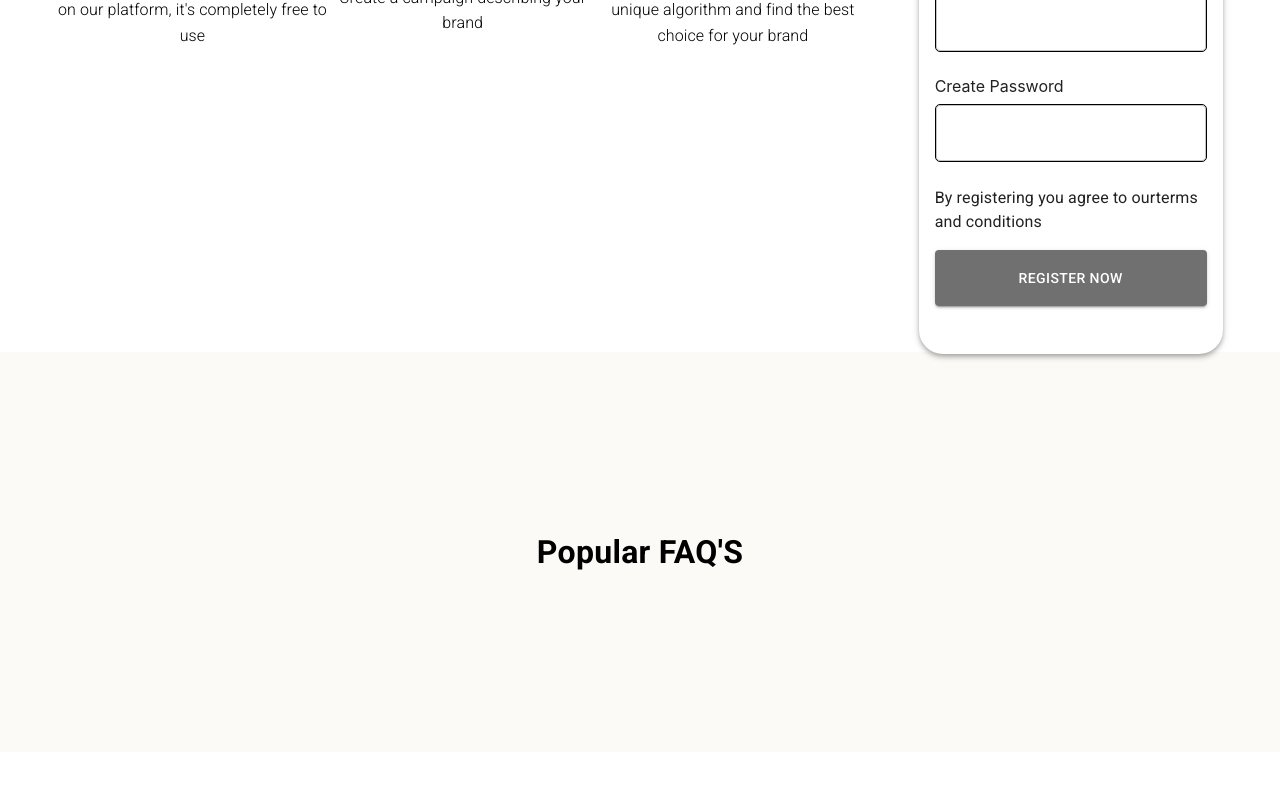
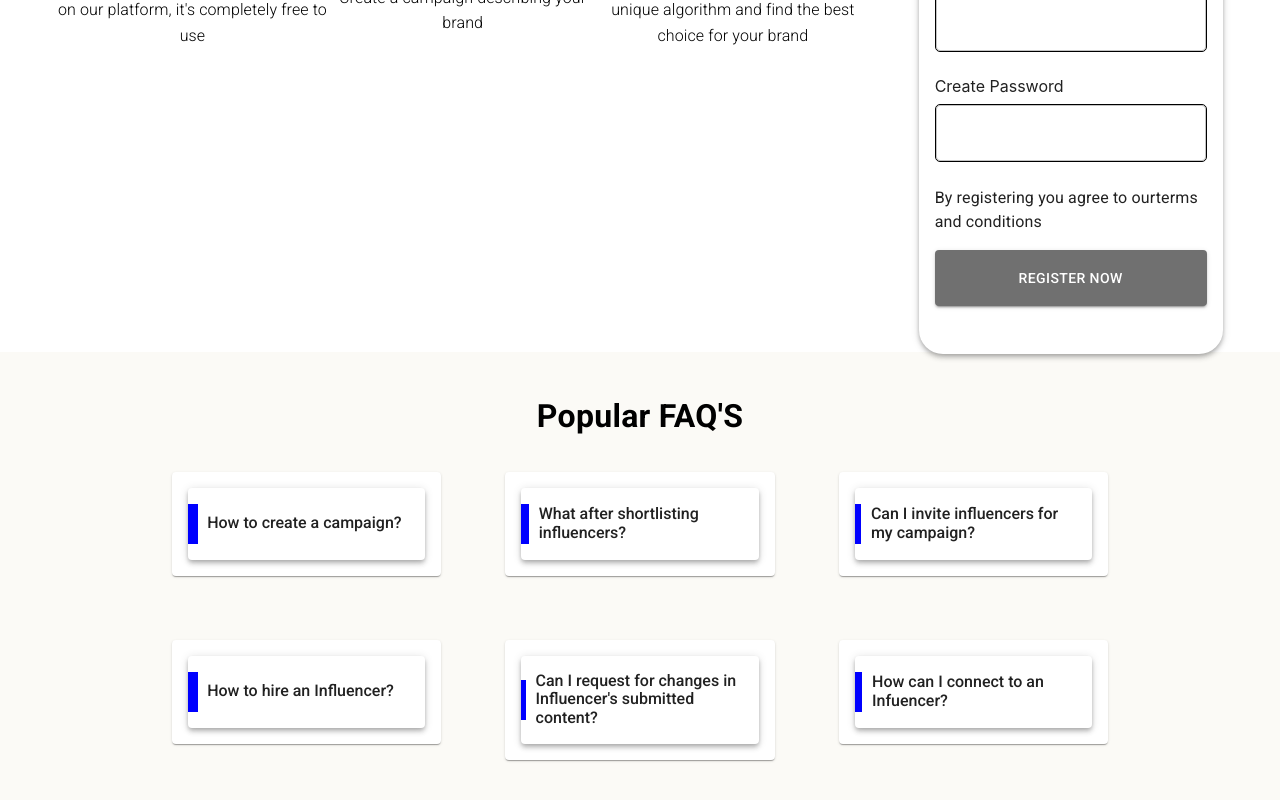
Before and after one commit to BisiDavi/influenza, a Next.js app: page / in a window 1280 px wide. Shown: the part 562-1362 px from the top of the page. Before the commit the page ends 1314 px from the top, so only its background shows below. Built offline with nearby package versions, Linux system fonts and the light colour scheme.

Commit message:
footer update

```diff
--- /dev/null
+++ b/components/faqCard.tsx
@@ -0,0 +1,57 @@
+import { useState } from "react";
+import { Card, Paper, Grid, Typography } from "@material-ui/core";
+import { footerStyles } from "@styles/footer.style";
+
+function FAQCard({ content }: FAQCardProps) {
+  const [showAnswer, setShowAnswer] = useState(false);
+  const classes = footerStyles();
+
+  function showAnswerHandler() {
+    setShowAnswer(!showAnswer);
+  }
+
+  const activeStyle = showAnswer ? "red" : "blue";
+
+  return (
+    <Card className={classes.faq}>
+      <Paper
+        elevation={4}
+        className={classes.question}
+        onClick={showAnswerHandler}
+      >
+        <span style={{ backgroundColor: activeStyle }}></span>
+        <Typography variant="h3">{content.question}</Typography>
+      </Paper>
+      {showAnswer && (
+        <div className={classes.answer}>
+          <Typography variant="body1">{content.answer}</Typography>
+        </div>
+      )}
+    </Card>
+  );
+}
+
+export default function FAQCards({ cards }: FAQCardsProps) {
+  return (
+    <Grid container xs={10} className="faq-cards">
+      {cards.map((card, index) => (
+        <Grid item xs={4} key={index}>
+          <FAQCard content={card} />
+        </Grid>
+      ))}
+    </Grid>
+  );
+}
+
+type faqCardType = {
+  answer: string;
+  question: string;
+};
+
+interface FAQCardProps {
+  content: faqCardType;
+}
+
+interface FAQCardsProps {
+  cards: faqCardType[];
+}
--- a/components/footer.tsx
+++ b/components/footer.tsx
@@ -1,11 +1,15 @@
 import { Typography } from "@material-ui/core";
 import { footerStyles } from "@styles/footer.style";
+import cards from "@json/footer.json";
+
+import FAQCards from "./faqCard";
 
 export default function Footer() {
   const classes = footerStyles();
   return (
     <footer className={classes.footer}>
       <Typography component="h1">Popular FAQ&#39;S</Typography>
+      <FAQCards cards={cards} />
     </footer>
   );
 }
--- a/json/footer.json
+++ b/json/footer.json
@@ -1,26 +1,26 @@
 [
   {
-    "title": "How to create a campaign?",
-    "text": "Hello, this a demo project, thanks for visiting this project, so to create a campaign, sign up"
+    "question": "How to create a campaign?",
+    "answer": "Hello, this a demo project, thanks for visiting this project, please sign up to explore"
   },
   {
-    "title": "What after shortlisting influencers?",
-    "text": "Hello, this a demo project, thanks for visiting this project, so to create a campaign, sign up"
+    "question": "What after shortlisting influencers?",
+    "answer": "Hello, this a demo project, thanks for visiting this project, please sign up to explore"
   },
   {
-    "title": "Can I invite influencers for my campaign?",
-    "text": "Hello, this a demo project, thanks for visiting this project, so to create a campaign, sign up"
+    "question": "Can I invite influencers for my campaign?",
+    "answer": "Hello, this a demo project, thanks for visiting this project, please sign up to explore"
   },
   {
-    "title": "How to hire an Influencer?",
-    "text": "Hello, this a demo project, thanks for visiting this project, so to create a campaign, sign up"
+    "question": "How to hire an Influencer?",
+    "answer": "Hello, this a demo project, thanks for visiting this project, please sign up to explore"
   },
   {
-    "title": "Can I request for changes in Influencer's submitted content?",
-    "text": "Hello, this a demo project, thanks for visiting this project, so to create a campaign, sign up"
+    "question": "Can I request for changes in Influencer's submitted content?",
+    "answer": "Hello, this a demo project, thanks for visiting this project, please sign up to explore"
   },
   {
-    "title": "How can I connect to an Infuencer?",
-    "text": "Hello, this a demo project, thanks for visiting this project, so to create a campaign, sign up"
+    "question": "How can I connect to an Infuencer?",
+    "answer": "Hello, this a demo project, thanks for visiting this project, please sign up to explore"
   }
 ]
--- a/styles/footer.style.ts
+++ b/styles/footer.style.ts
@@ -5,7 +5,7 @@ export const footerStyles = makeStyles((theme) => ({
   footer: {
     backgroundColor: colors.cream,
     width: "100%",
-    height: theme.spacing(50), //400px
+    padding: theme.spacing(5),
     display: "flex",
     flexDirection: "column",
     justifyContent: "center",
@@ -16,4 +16,27 @@ export const footerStyles = makeStyles((theme) => ({
       textAlign: "center",
     },
   },
+  faq: {
+    margin: theme.spacing(4),
+    padding: theme.spacing(2, 2),
+    "& h3": {
+      fontSize: theme.spacing(2),
+      fontWeight: "500",
+    },
+  },
+  question: {
+    padding: theme.spacing(2),
+    fontSize: theme.spacing(2),
+    display: "flex",
+    alignItems: "center",
+    paddingLeft: 0,
+    "& span": {
+      height: theme.spacing(5),
+      width: theme.spacing(1) * 1.2,
+      marginRight: theme.spacing(1) * 1.2,
+    },
+  },
+  answer: {
+    paddingTop: theme.spacing(1),
+  },
 }));
```
